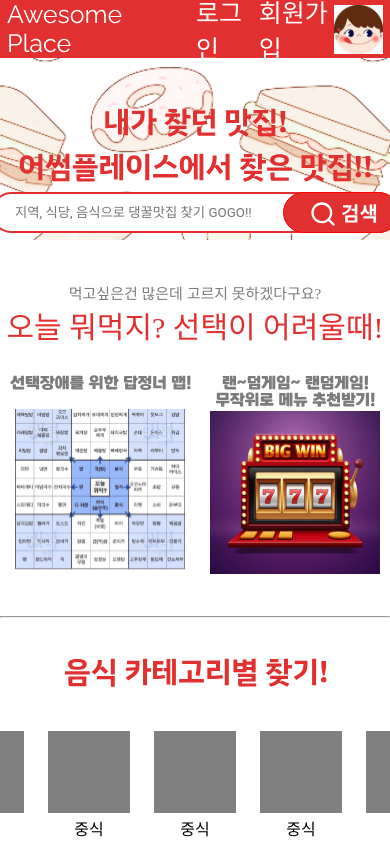
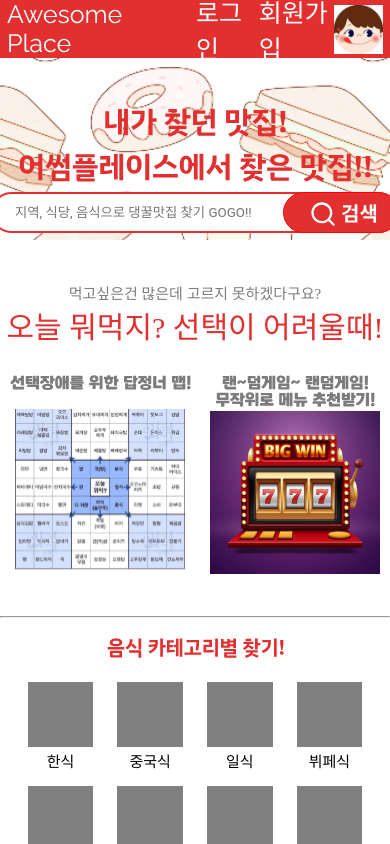
Before and after one commit to Capstone-Awesome-Place-Team/FrontEnd, a React (Create React App) app: page / in a window 390 px wide. Built offline with nearby package versions, Linux system fonts and the light colour scheme; no server answers; a web font is replaced by a local one.

Commit message:
메인 테마별 맛집 모바일 ux 수정

```diff
--- a/src/components/main/CategoryList.tsx
+++ b/src/components/main/CategoryList.tsx
@@ -1,58 +1,98 @@
 import React from "react";
-import category_font from "../../static/image/category_font.svg"
-const CategoryList: React.FC<{}>  = () => {
-  const arr = [0, 0, 0, 0, 0];
+import styled from "styled-components";
+import category_font from "../../static/image/category_font.svg";
+const CategoryList: React.FC<{}> = () => {
+  const arr = [
+    "한식",
+    "중국식",
+    "일식",
+    "뷔페식",
+    "경양식",
+    "찜탕",
+    "족발보쌈",
+    "회",
+    "고기구이",
+    "국수",
+    "치킨",
+    "분식",
+  ];
+  const arr1 = [
+    "한식",
+    "중국식",
+    "일식",
+    "뷔페식",
+    "경양식",
+    "찜탕",
+    "족발보쌈",
+    "회",
+    "고기구이",
+    "국수",
+    "치킨",
+    "분식",
+  ];
   return (
     <>
-      <div style={{margin:"40px auto", width:"fit-content"}}><img src={category_font} alt="" ></img> </div>
-      <div
-        style={{
-          display: "flex",
-          margin: "40px 0 45px 0",
-          justifyContent: "center",
-        }}
-      >
-        {arr.map((item, idx) => {
-          return (
-            <div style={{ textAlign: "center" }} key={idx}>
-              <div
-                style={{
-                  width: "82px",
-                  height: "82px",
-                  background: "gray",
-                  margin: "0 12px",
-                }}
-              ></div>
-              <p style={{margin:"3px 0"}}>중식</p>
-            </div>
-          );
-        })}
-      </div>
-      <div
-        style={{
-          display: "flex",
-          margin: "0 0 50px 0",
-          justifyContent: "center",
-        }}
-      >
-        {arr.map((item, idx) => {
-          return (
-            <div style={{ textAlign: "center" }} key={idx}>
-              <div
-                style={{
-                  width: "82px",
-                  height: "82px",
-                  background: "gray",
-                  margin: "0 12px",
-                }}
-              ></div>
-              <p>중식</p>
-            </div>
-          );
-        })}
-      </div>
+      <Font>
+        <FontImg src={category_font} alt=""></FontImg>{" "}
+      </Font>
+      <FlexWrap>
+        <SmallWrap>
+          {arr.map((item, idx) => {
+            return (
+              <div key={idx}>
+                <Box></Box>
+                <P>{item}</P>
+              </div>
+            );
+          })}
+        </SmallWrap>
+      </FlexWrap>
     </>
   );
 };
 
+const FlexWrap = styled.div`
+  display: flex;
+  justify-content: center;
+  text-align: center;
+`;
+const SmallWrap = styled.div`
+  display: flex;
+  flex-wrap: wrap;
+  justify-content: center;
+  @media (max-width: 576px) {
+    width: 440px;
+  }
+`;
+
+const Font = styled.div`
+  margin: 40px auto;
+  width: fit-content;
+  @media (max-width: 576px) {
+    margin: 20px auto;
+  }
+`;
+const FontImg = styled.img`
+  @media (max-width: 576px) {
+    width: 177px;
+  }
+`;
+
+const Box = styled.div`
+  width: 82px;
+  height: 82px;
+  background: gray;
+  margin: 0 12px;
+  @media (max-width: 576px) {
+    width: calc(82px * 0.8);
+    height: calc(82px * 0.8);
+  }
+`;
+const P = styled.p`
+  margin: 3px 0 15px;
+  @media (max-width: 576px) {
+    font-size: 15px;
+  }
+`;
+
 export default CategoryList;
--- a/src/components/main/LoadMore.tsx
+++ b/src/components/main/LoadMore.tsx
@@ -1,12 +1,27 @@
 import React from "react";
+import styled from "styled-components";
 import more_button from "../../static/image/more_button.svg";
 const LoadMore: React.FC<{ loadMore: Function }> = (props) => {
   const { loadMore } = props;
   return (
-    <div style={{ textAlign: "center", margin: "36px 0 0 0" }}>
-      <img onClick={() => loadMore()} src={more_button} alt=""></img>
-    </div>
+    <Div>
+      <Img onClick={() => loadMore()} src={more_button} alt=""></Img>
+    </Div>
   );
 };
 
+const Div = styled.div`
+  text-align: center;
+  margin: 20px 0;
+  @media (max-width: 576px) {
+    margin: 0 0 10px;
+  }
+`;
+
+const Img = styled.img`
+  @media (max-width: 576px) {
+    width: 130px;
+  }
+`;
+
 export default LoadMore;
--- a/src/components/main/ThemeList.tsx
+++ b/src/components/main/ThemeList.tsx
@@ -7,6 +7,7 @@ import theme_font from "../../static/image/theme_font.svg";
 import { actionCreators as mainActions } from "../../redux/modules/main";
 import LoadMore from "./LoadMore";
 import spicy from "../../static/image/spicy.jpg";
+import styled from "styled-components";
 const ThemeList: React.FC<{}> = () => {
   const dispatch = useDispatch();
   const navigate = useNavigate();
@@ -35,26 +36,53 @@ const ThemeList: React.FC<{}> = () => {
 
   return (
     <>
-      <div style={{ width: "fit-content", margin: "43px auto" }}>
-        <img src={theme_font} alt=""></img>
-      </div>
+      <Font>
+        <FontImg src={theme_font} alt=""></FontImg>
+      </Font>
+      <div style={{ display:"flex" ,textAlign:"center", justifyContent:"center",alignItems:"center", flexDirection:"column",  }}>
       {list.map((item: { theme_title: string; theme_img: string }, idx) => {
         return (
-          <div
+          <ThemeImg
             style={{
-              width: "460px",
-              height: "130px",
+              backgroundSize:"contain",
               backgroundImage: `url(${spicy})`,
-              margin: "19px auto",
+
+              backgroundRepeat:"no-repeat"
             }}
             onClick={() => navigate(`/theme_list/${item.theme_title}`)}
             key={idx}
-          ></div>
+          ></ThemeImg>
         );
       })}
-      {showMore && <LoadMore loadMore={loadMore}>더보기</LoadMore>}
+      </div>
+      {showMore && <LoadMore loadMore={loadMore}></LoadMore>}
     </>
   );
 };
 
+const ThemeImg = styled.div`
+ width: 460px;
+              height: 130px;
+              margin: 10px auto;
+  @media(max-width:576px){
+    width: 330px;
+    height: 95px;
+    margin: 10px auto;
+  }
+`
+
+
+const Font = styled.div`
+  margin: 40px auto;
+  width: fit-content;
+  @media (max-width: 576px) {
+    margin: 20px auto;
+  }
+`;
+
+const FontImg = styled.img`
+  @media (max-width: 576px) {
+    width: 151px;
+  }
+`;
 export default ThemeList;
--- a/src/index.tsx
+++ b/src/index.tsx
@@ -12,12 +12,14 @@ import BodyGlobal from './shared/BodyGlobal'
 ReactDOM.render(
   <Provider store={store}>
   <BrowserRouter>
+  <div style={{ backgroundColor:"#E5E5E5", width:"100vw",height:"100vh", }}>
   <Global>
     <GlobalStyle />
     <BodyGlobal>
     <App />
     </BodyGlobal>
     </Global>
+    </div>
   </BrowserRouter>
   </Provider>,
   document.getElementById('root')
--- a/src/shared/Global.tsx
+++ b/src/shared/Global.tsx
@@ -10,6 +10,7 @@ const Global: React.FC = (props) => {
         right: "50%",
         top: "0%",
         transform: "translate(50%, 0%)",
+        backgroundColor:"white"
 
       }}
     >
```
